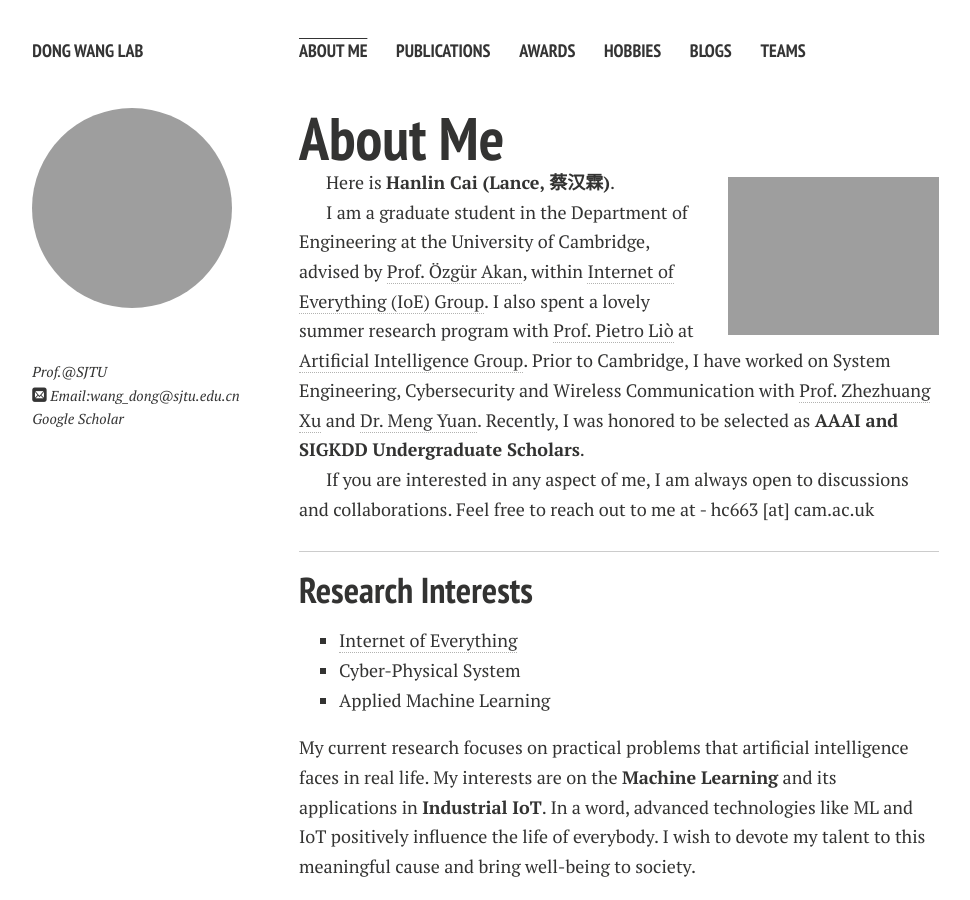
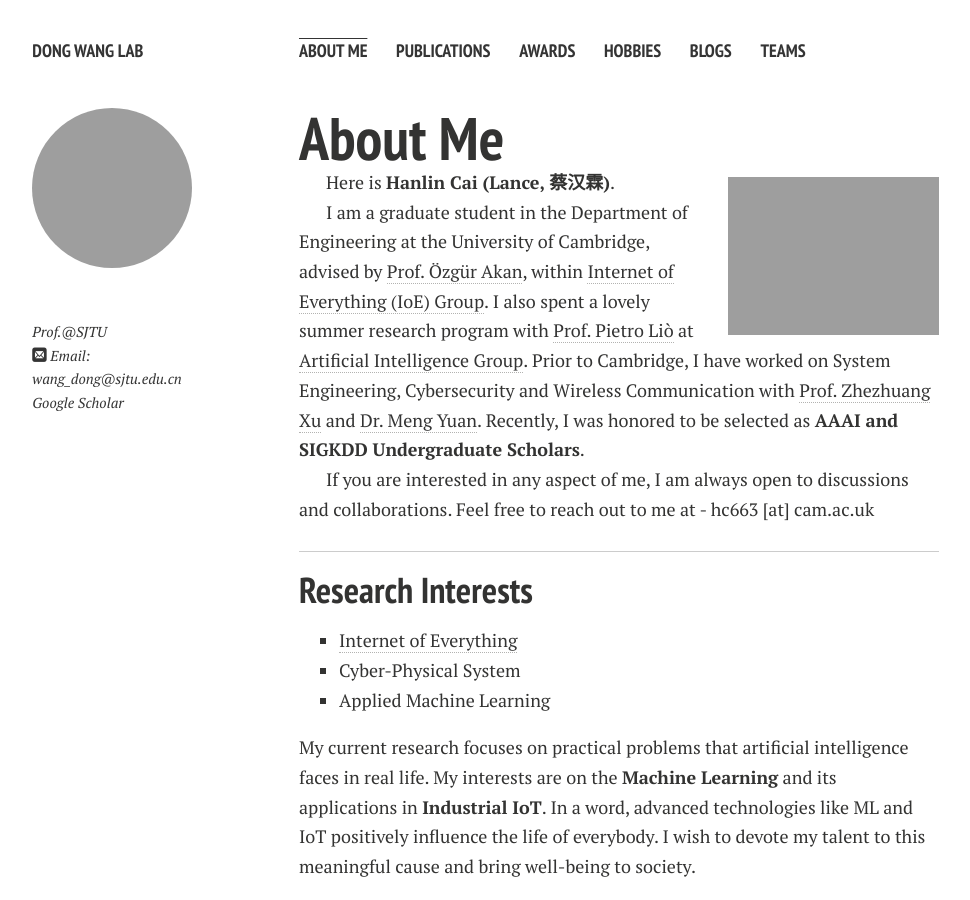
Before and after one commit to LiuHongyu421/LiuHongyu421.github.io, a Jekyll site: the page built from index.md, in a window 1280 px wide and 900 px high. Shown: the whole window, without its empty margins (21-991 px from the left). Built offline with Jekyll 4.4.1, drawn with Linux system fonts in a browser that asks for light colours; nearby versions of some CDN libraries; comment, search, counter and statistics services are not loaded; a style sheet for code colours, icons or effects is not loaded; our own code applies the rules of GitHub Pages for plain Markdown files.

Commit message:
Update author-bio.html

```diff
--- a/_includes/author-bio.html
+++ b/_includes/author-bio.html
@@ -1,4 +1,4 @@
-<img src="{{ site.url }}/images/{{ site.owner.avatar }}" class="bio-photo" alt="{{ site.owner.name }} bio photo" width="200" height="200"></a>
+<img src="{{ site.url }}/images/{{ site.owner.avatar }}" class="bio-photo" alt="{{ site.owner.name }} bio photo" width="160" height="160"></a>
 
 <!-- <h4>{{ site.owner.name }}</h4> -->
 
@@ -6,7 +6,7 @@
 
 {% if site.owner.note %}<p style="text-indent:0;margin-top:3em;"></i> Prof.@SJTU</a></p>{% endif %}
 
-{% if site.owner.email %}<p style="text-indent:0;"><a href="mailto:{{ site.owner.email }}" target="_blank"><i class="icon-mail"></i> Email:wang_dong@sjtu.edu.cn</a></p>{% endif %}
+{% if site.owner.email %}<p style="text-indent:0;"><a href="mailto:{{ site.owner.email }}" target="_blank"><i class="icon-mail"></i> Email:<br>wang_dong@sjtu.edu.cn</a></p>{% endif %}
 
 {% if site.owner.cv %}<p style="text-indent:0;"><a href="{{ site.owner.cv }}"><img src="https://caihanlin.com/images/logo/icons8-cv-100.png" width="16.5" height="16.5"></i> My CV</a></p>{% endif %}
 
```
